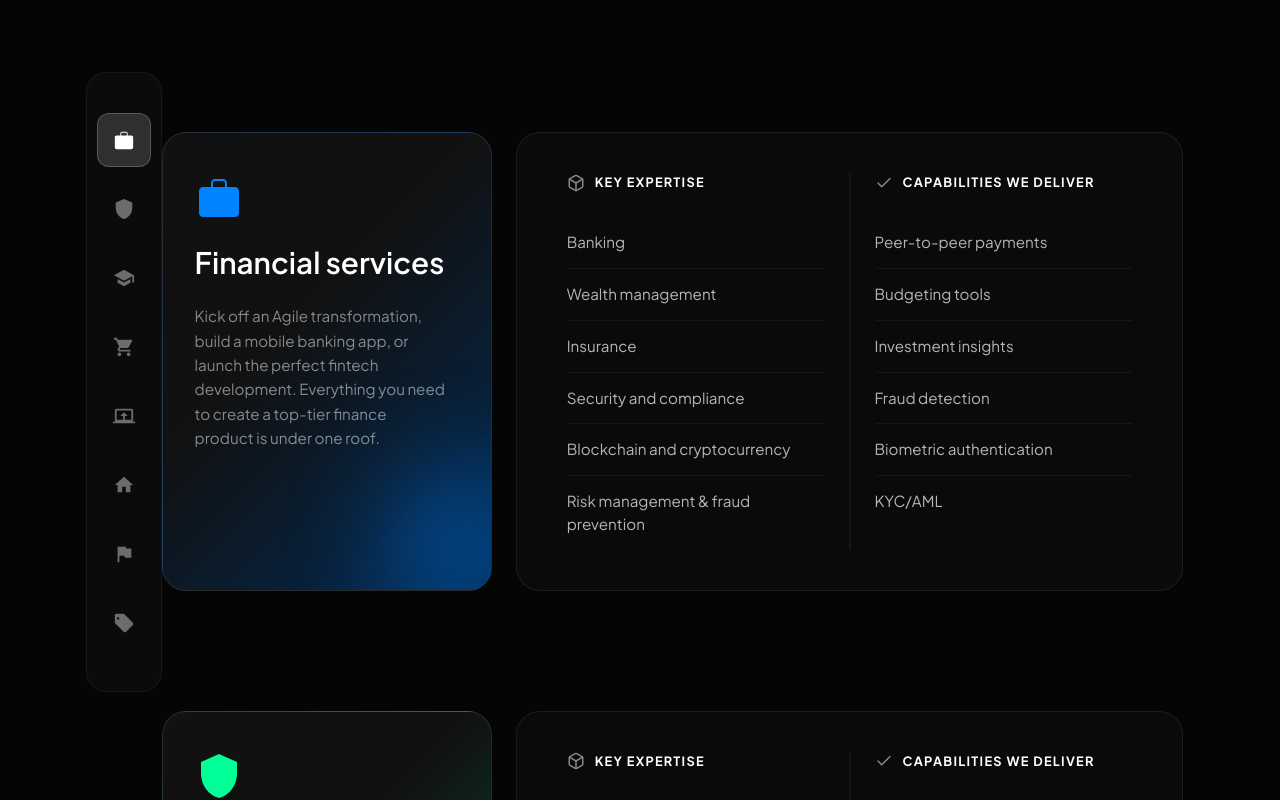
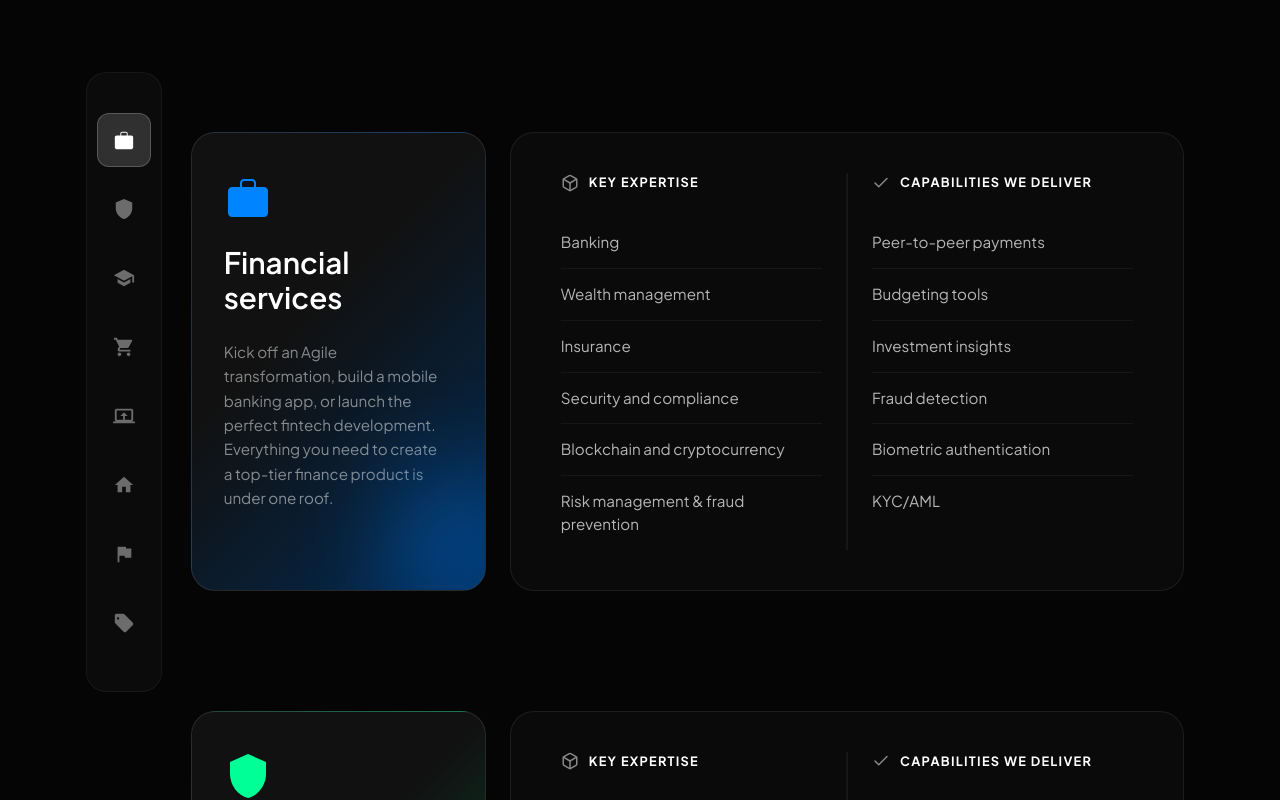
Before and after one commit to nayansuthar-1/siteonlab-diff-homepage, a Next.js app: page /industries in a window 1280 px wide. Shown: the part 1600-2400 px from the top of the page. Built offline with nearby package versions, Linux system fonts and the light colour scheme.

Commit message:
cards are proper

```diff
--- a/src/app/industries/Industries.module.css
+++ b/src/app/industries/Industries.module.css
@@ -591,8 +591,8 @@
 }
 
 .featureCard {
-  flex: 1.4;
-  /* Reduced flex value to decrease width */
+  flex: 1.2;
+  /* Reduced flex value further to accommodate margin */
   background: linear-gradient(135deg, #111111 0%, #111111 40%, rgba(0, 102, 204, 0.4) 100%);
   border: 1px solid rgba(255, 255, 255, 0.1);
   border-radius: 24px;
@@ -816,6 +816,7 @@
   z-index: 100;
   transform: translateX(30px);
   /* Shift rightwards towards the cards */
+  margin-right: 30px;
   padding-bottom: 20px;
 }
 
```
